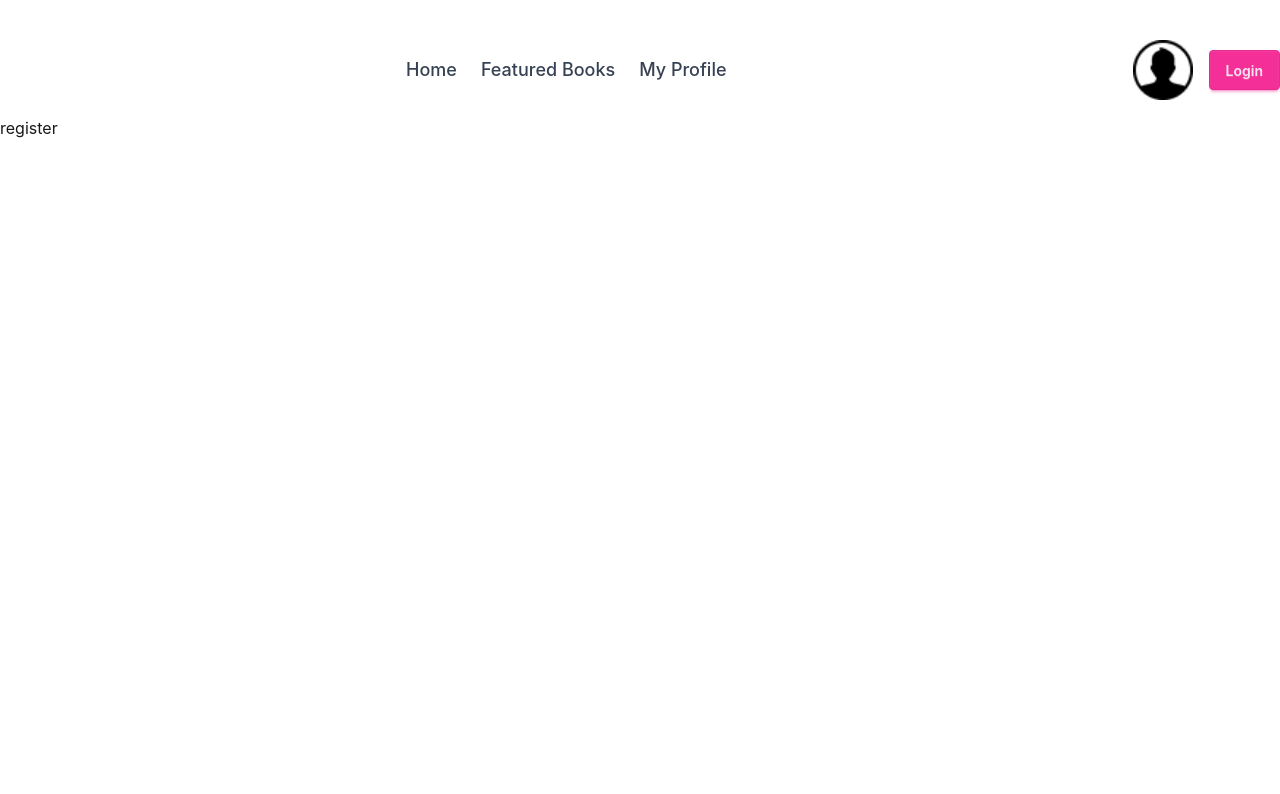
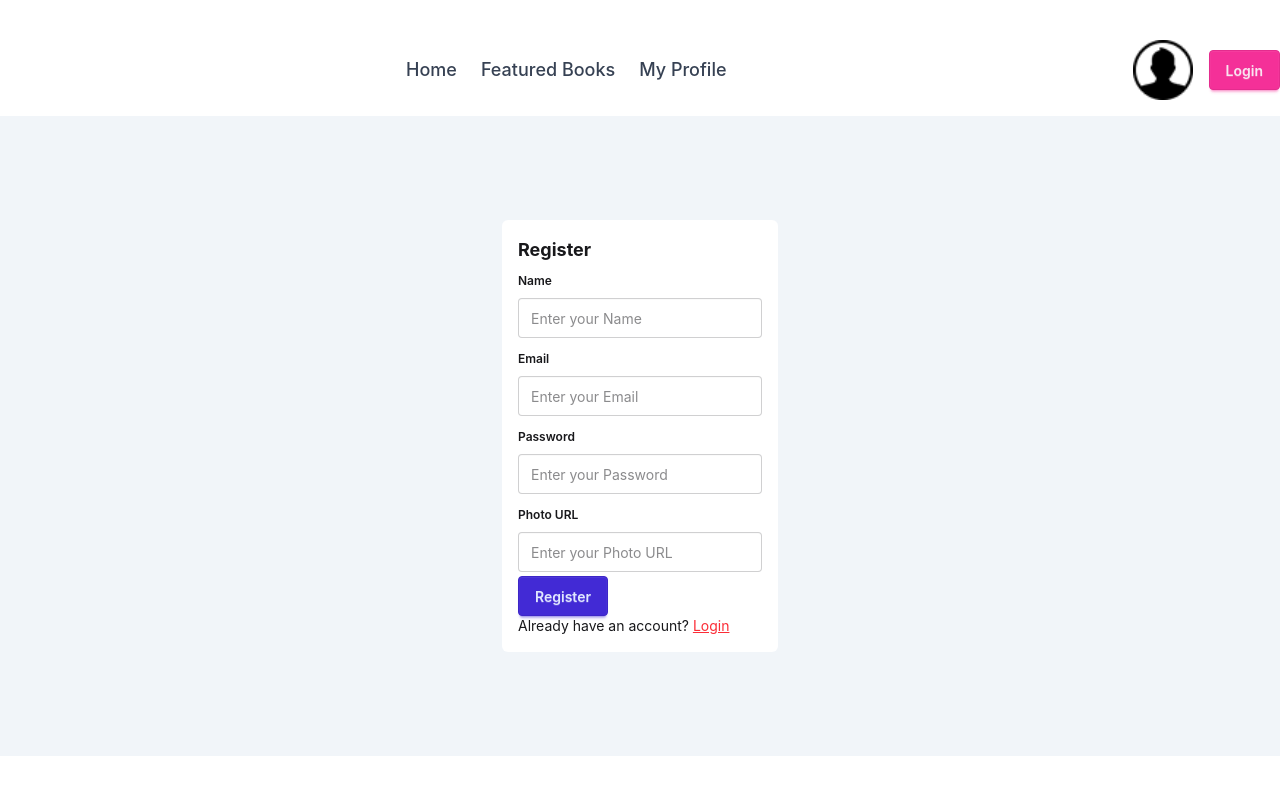
Before and after one commit to sba5022/Assignment-8, a Next.js app: page /register in a window 1280 px wide. Shown: the top 794 px of the page. Built offline with nearby package versions, Linux system fonts and the light colour scheme.

Commit message:
better auth added

```diff
--- a/package.json
+++ b/package.json
@@ -8,9 +8,12 @@
     "start": "next start"
   },
   "dependencies": {
+    "@better-auth/mongo-adapter": "^1.6.12",
     "@heroui/react": "^3.1.0",
     "@heroui/styles": "^3.1.0",
     "@tailwindcss/vite": "^4.3.0",
+    "better-auth": "^1.6.12",
+    "mongodb": "^7.2.0",
     "next": "16.2.6",
     "react": "19.2.4",
     "react-dom": "19.2.4",
--- a/src/app/(auth)/login/page.jsx
+++ b/src/app/(auth)/login/page.jsx
@@ -1,35 +1,35 @@
 'use client';
 import Link from 'next/link';
 import React from 'react';
+import { useForm } from 'react-hook-form';
 
 const LoginPage = () => {
-  const handleLoginFunc = (e) => {
-    e.preventDefault();
-    // Handle login logic here
-    const email = e.target.email.value;
-    const password = e.target.password.value;
-    console.log(email, password)
+   const { register,
+     handleSubmit,formState: { errors } }= useForm();
+     console.log(errors,'errors');
+  const handleLoginFunc = (data) => {
+   console.log(data,'data');
   };
 
     return (
         <div className='container mx-auto bg-slate-100 min-h-[80vh] flex items-center justify-center space-y-5'>
           <div className="p-4 rounded-md bg-white">
              <h2 className='text-lg font-bold'>Login</h2>
-        <form onSubmit={handleLoginFunc}>
+        <form onSubmit={handleSubmit(handleLoginFunc)}>
            <fieldset className="fieldset">
   <legend className="fieldset-legend">Email</legend>
 
   <input
-  name="email"
+ {...register('email',{ required: true })}
   type="text" className="input" placeholder="Enter your Email" />
-
+  {errors.email && <p className='text-sm text-red-500'>Email is required</p>}
 </fieldset>
 <fieldset className="fieldset">
   <legend className="fieldset-legend">Password</legend>
   <input
-  name="password"
+  {...register('password',{ required: "password is required" })}
   type="text" className="input" placeholder="Enter your Password" />
-
+  {errors.password && <p className='text-sm text-red-500'>{errors.password.message}</p>}
 </fieldset>
 <button className="btn btn-primary">Login</button></form>
 <p className="text-sm text-muted-foreground">
--- a/src/app/(auth)/register/page.jsx
+++ b/src/app/(auth)/register/page.jsx
@@ -1,9 +1,60 @@
+'use client';
+import Link from 'next/link';
 import React from 'react';
+import { useForm } from 'react-hook-form';
 
 const RegisterPage = () => {
+   const { register,
+     handleSubmit,formState: { errors } }= useForm();
+
+  const handleRegisterFunc = (data) => {
+   console.log(data,'data');
+  };
+
     return (
-        <div>
-            register
+        <div className='container mx-auto bg-slate-100 min-h-[80vh] flex items-center justify-center space-y-5'>
+          <div className="p-4 rounded-md bg-white">
+             <h2 className='text-lg font-bold'>Register</h2>
+        <form onSubmit={handleSubmit(handleRegisterFunc)}>
+             <fieldset className="fieldset">
+  <legend className="fieldset-legend">Name</legend>
+
+  <input
+ {...register('name',{ required: true })}
+  type="text" className="input" placeholder="Enter your Name" />
+  {errors.name && <p className='text-sm text-red-500'>Name is required</p>}
+</fieldset>
+           <fieldset className="fieldset">
+  <legend className="fieldset-legend">Email</legend>
+
+  <input
+ {...register('email',{ required: true })}
+  type="text" className="input" placeholder="Enter your Email" />
+  {errors.email && <p className='text-sm text-red-500'>Email is required</p>}
+</fieldset>
+<fieldset className="fieldset">
+  <legend className="fieldset-legend">Password</legend>
+  <input
+  {...register('password',{ required: "password is required" })}
+  type="text" className="input" placeholder="Enter your Password" />
+  {errors.password && <p className='text-sm text-red-500'>{errors.password.message}</p>}
+</fieldset>
+ <fieldset className="fieldset">
+  <legend className="fieldset-legend">Photo URL</legend>
+
+  <input
+ {...register('photoURL',{ required: true })}
+  type="text" className="input" placeholder="Enter your Photo URL" />
+  {errors.photoURL && <p className='text-sm text-red-500'>Photo URL is required</p>}
+</fieldset>
+<button className="btn btn-primary">Register</button></form>
+<p className="text-sm text-muted-foreground">
+  Already have an account?{' '}
+  <Link href="/login" className="underline text-red-500">
+    Login
+  </Link>
+</p>
+          </div>
         </div>
     );
 };
--- /dev/null
+++ b/src/lib/auth.js
@@ -0,0 +1,13 @@
+import { betterAuth } from "better-auth";
+import { MongoClient } from "mongodb";
+import { mongodbAdapter } from "better-auth/adapters/mongodb";
+
+const client = new MongoClient(process.env.MONGODB_URL);
+const db = client.db();
+
+export const auth = betterAuth({
+  database: mongodbAdapter(db, {
+    // Optional: if you don't provide a client, database transactions won't be enabled.
+    client
+  }),
+});
```
Also changed, not shown: 1 other file (tests, documents, lock files or other folders).
